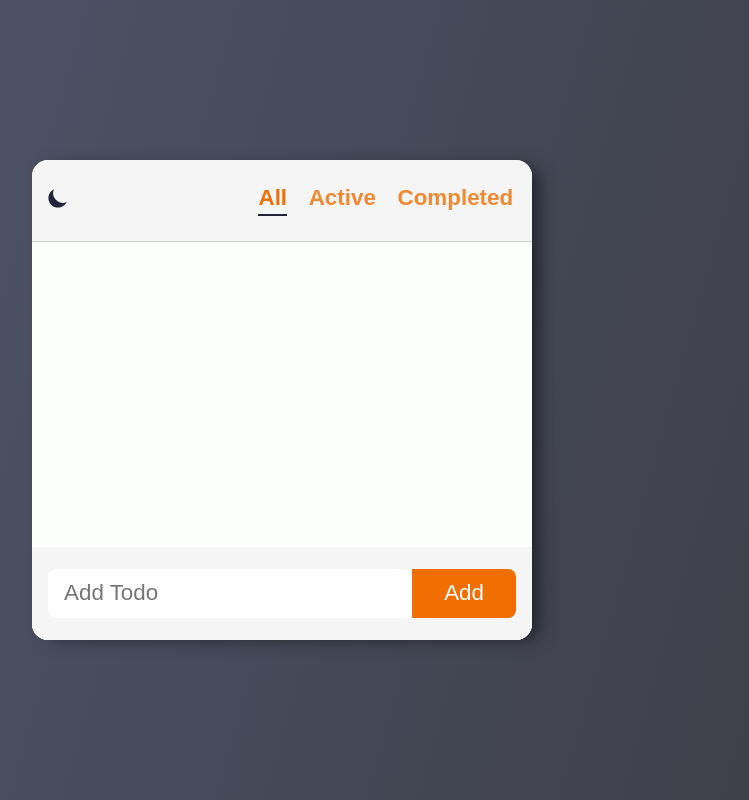
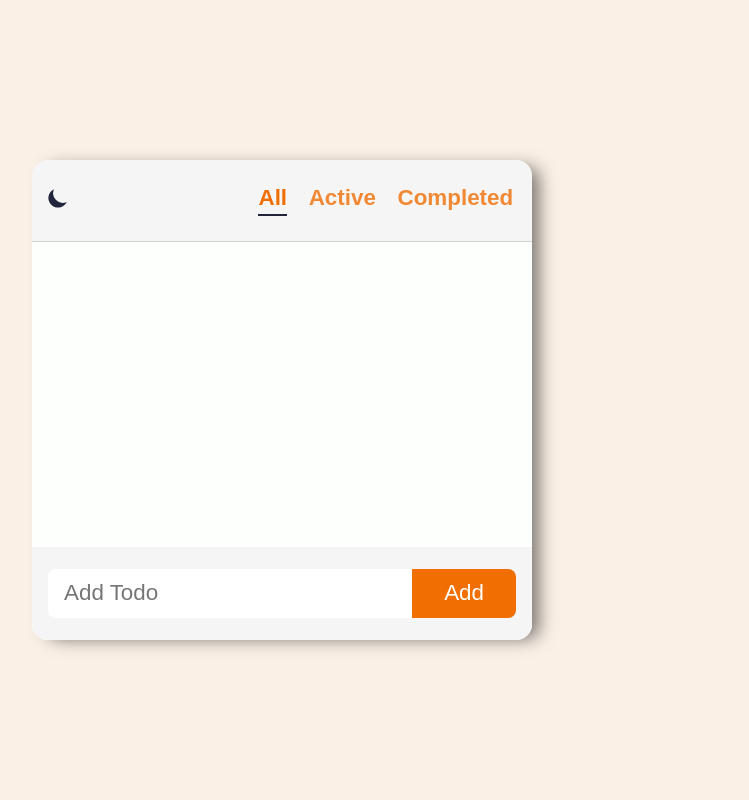
Before and after one commit to hyunzsu/todolist-react, a React (Create React App) app: page / in a window 1280 px wide. Shown: the whole page, without its empty margins (358-1107 px from the left). Built offline with nearby package versions, Linux system fonts and the light colour scheme.

Commit message:
[🎨스타일] 다크모드 바탕색 스타일링

```diff
--- a/src/index.css
+++ b/src/index.css
@@ -6,6 +6,7 @@
   --color-accent: #f16e03;
   --color-white: #fff;
   --color-scrollbar: #aaa7a7;
+  --color-body-bg: #faf0e6;
 }
 
 html.dark {
@@ -13,6 +14,7 @@ html.dark {
   --color-bg: #22243b;
   --color-grey: #4e4e4e;
   --color-text: #fdfffd;
+  --color-body-bg: #27374D
 }
 
 body {
@@ -29,12 +31,7 @@ body {
   align-items: center;
   font-size: 1.2rem;
   accent-color: var(--color-accent);
-  background: rgb(81, 87, 111);
-  background: linear-gradient(
-    106deg,
-    rgba(81, 87, 111, 1) 0%,
-    rgba(60, 61, 69, 1) 100%
-  );
+  background: var(--color-body-bg);
 }
 
 #root {
```
